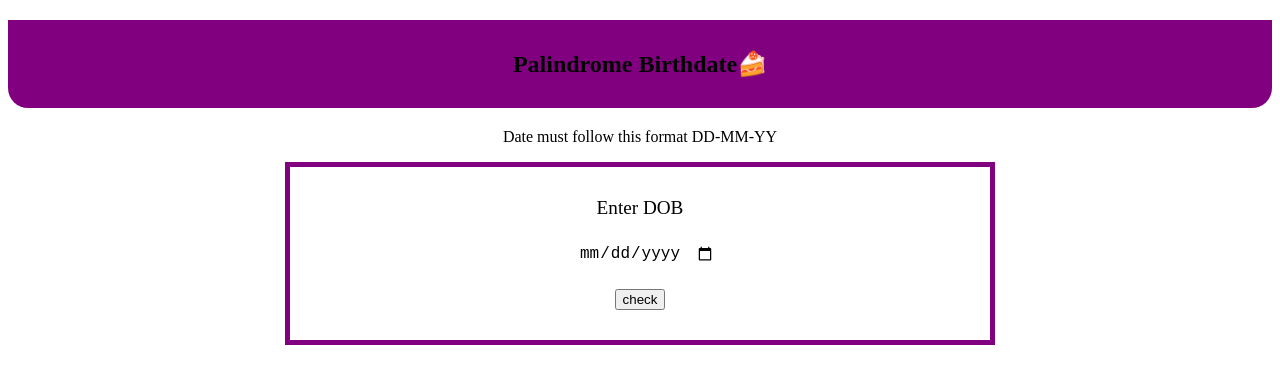
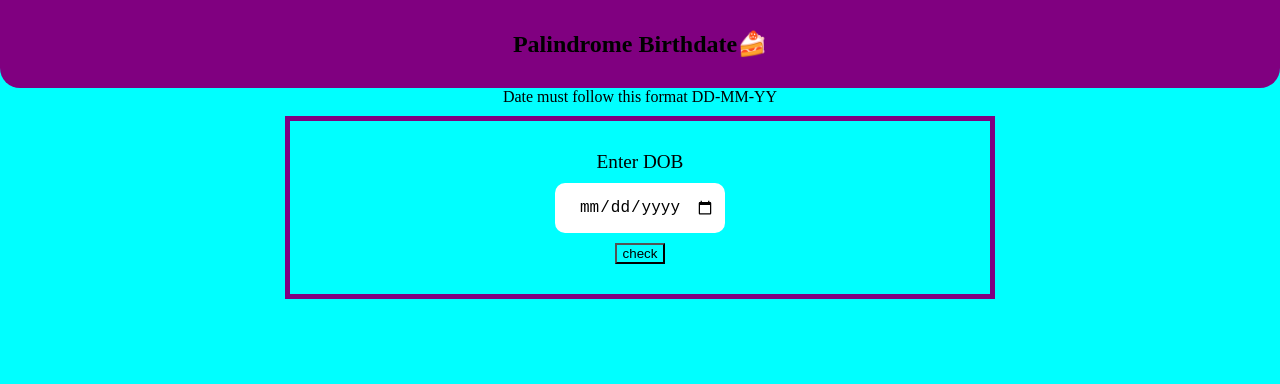
Before and after one commit to ritikbarmecha/palindrome-birthdate, a plain HTML site: page index.html in a window 1280 px wide. Drawn offline with Linux system fonts and the light colour scheme.

Commit message:
success4

```diff
--- a/main.css
+++ b/main.css
@@ -1,4 +1,4 @@
-ye mane likha he
+
 *{
   margin: 0;
   background-color: aqua;
@@ -94,5 +94,4 @@ nav{
 
 h1{
     font-size: 35px;
-} */ */ */
-hellow wolrd
+} */ */
```
